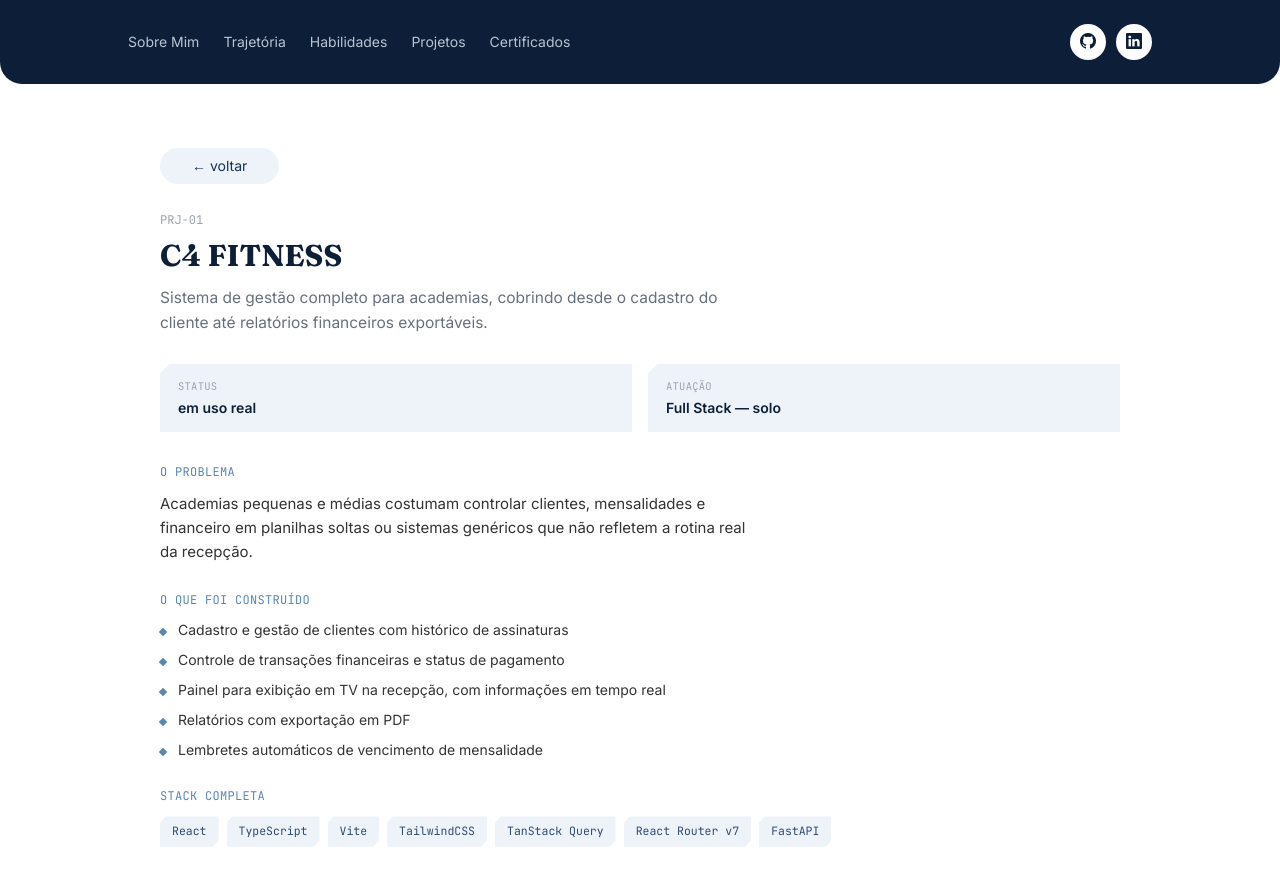
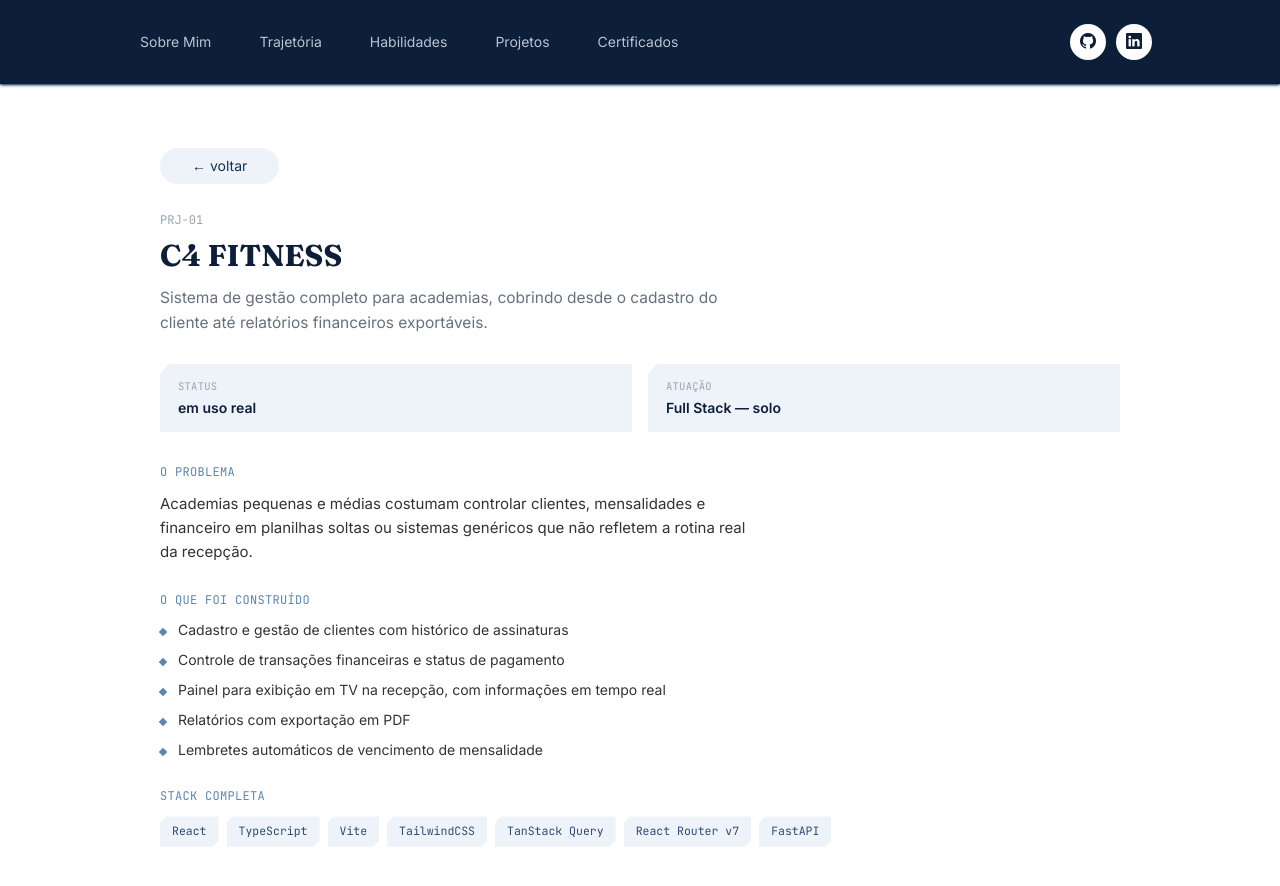
Before and after one commit to DiegoAraaujo/portfolio, a React (Vite) app: page /projects/c4fitness in a window 1280 px wide. Shown: the top 886 px of the page. Built offline with nearby package versions, Linux system fonts and the light colour scheme.

Commit message:
feat: Add animation when navigating the menu.

```diff
--- a/src/components/Header.tsx
+++ b/src/components/Header.tsx
@@ -1,4 +1,4 @@
-import { useState } from 'react'
+import { useRef, useState } from 'react'
 
 const NAV_LINKS = [
   { href: '#about', label: 'Sobre Mim' },
@@ -8,22 +8,71 @@ const NAV_LINKS = [
   { href: '#certifications', label: 'Certificados' },
 ]
 
+interface IndicatorPosition {
+  left: number
+  width: number
+}
+
 export const Header = () => {
   const [menuOpen, setMenuOpen] = useState(false)
+  const [activeLink, setActiveLink] = useState<string | null>(null)
+
+  const navRef = useRef<HTMLUListElement>(null)
+
+  const [indicator, setIndicator] = useState<IndicatorPosition | null>(null)
 
   const closeMenu = () => {
     setMenuOpen(false)
   }
 
+  const moveIndicator = (target: HTMLElement, href: string) => {
+    if (!navRef.current) return
+
+    const navRect = navRef.current.getBoundingClientRect()
+    const linkRect = target.getBoundingClientRect()
+
+    setIndicator({
+      left: linkRect.left - navRect.left,
+      width: linkRect.width,
+    })
+
+    setActiveLink(href)
+  }
+
   return (
-    <header className="bg-navy-deep sticky top-0 z-100 rounded-b-[22px] px-8 py-4 sm:py-6">
+    <header className="bg-navy-deep shadow-navy sticky top-0 z-100 px-8 py-4 shadow-sm sm:py-6">
       <div className="m-auto flex w-full max-w-5xl items-center justify-between">
-        <ul className="hidden gap-6 text-sm text-[#B9C4D2] sm:flex">
+        <ul
+          ref={navRef}
+          onMouseLeave={() => {
+            setIndicator(null)
+            setActiveLink(null)
+          }}
+          className="relative hidden gap-6 text-sm text-[#B9C4D2] sm:flex"
+        >
+          {indicator && (
+            <span
+              className={`pointer-events-none absolute h-8 rounded-full bg-white/10 transition-all duration-300 ease-out ${
+                activeLink ? '-translate-y-[calc(50%+4px)]' : '-translate-y-1/2'
+              }`}
+              style={{
+                top: '50%',
+                left: indicator.left,
+                width: indicator.width,
+              }}
+            />
+          )}
+
           {NAV_LINKS.map((link) => (
-            <li key={link.href}>
+            <li key={link.href} className="relative z-10">
               <a
                 href={`/${link.href}`}
-                className="transition-colors hover:text-white"
+                onMouseEnter={(event) =>
+                  moveIndicator(event.currentTarget, link.href)
+                }
+                className={`block px-3 py-1 transition-all duration-300 ${
+                  activeLink === link.href ? '-translate-y-1 text-white' : ''
+                }`}
               >
                 {link.label}
               </a>
```
